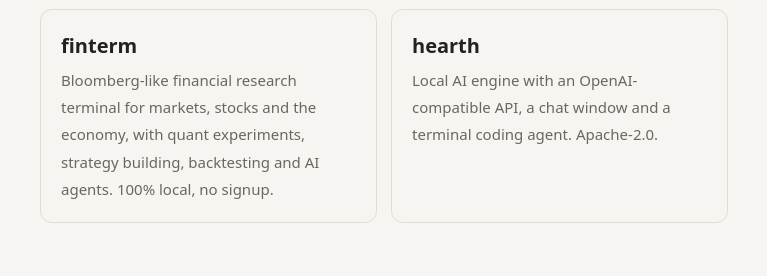
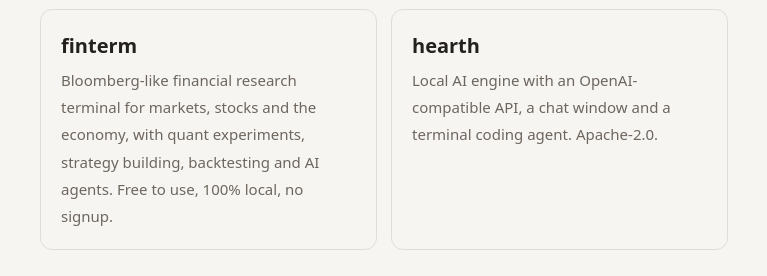
Before and after one commit to yumima/yumima.github.io, a plain HTML site: page index.html in a window 1280 px wide. Shown: the part 134-410 px from the top of the page, 256-1023 px from the left. Drawn offline with Linux system fonts and the light colour scheme.

Commit message:
finterm card: free to use
Co-Authored-By: Claude Opus 5.5 <noreply@anthropic.com>

```diff
--- a/index.html
+++ b/index.html
@@ -11,7 +11,7 @@
 <nav aria-label="Projects"><a href="/" aria-current="page">yumima</a><a href="/finterm/">finterm</a><a href="/hearth/">hearth</a></nav>
 <main>
   <div class="cards">
-    <a href="/finterm/"><b>finterm</b><span>Bloomberg-like financial research terminal for markets, stocks and the economy, with quant experiments, strategy building, backtesting and AI agents. 100% local, no signup.</span></a>
+    <a href="/finterm/"><b>finterm</b><span>Bloomberg-like financial research terminal for markets, stocks and the economy, with quant experiments, strategy building, backtesting and AI agents. Free to use, 100% local, no signup.</span></a>
     <a href="/hearth/"><b>hearth</b><span>Local AI engine with an OpenAI-compatible API, a chat window and a terminal coding agent. Apache-2.0.</span></a>
   </div>
 </main>
```
